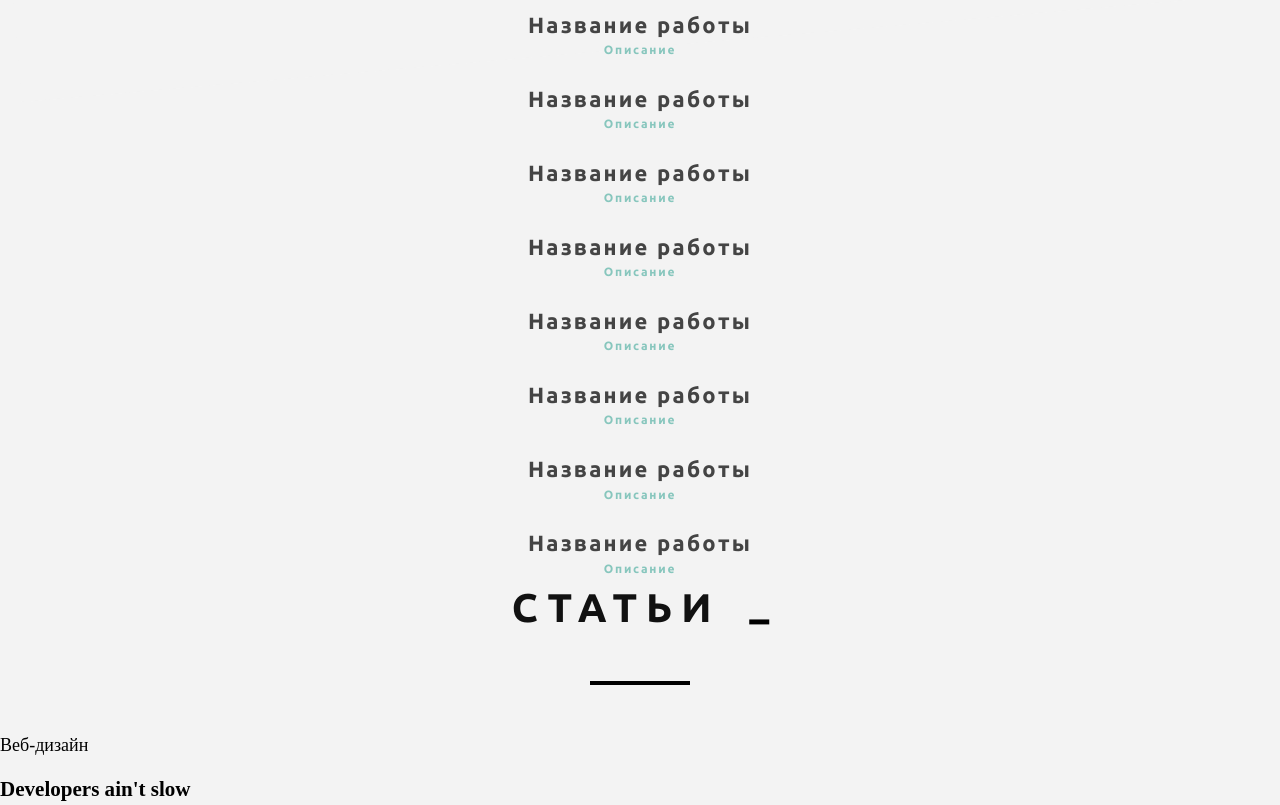
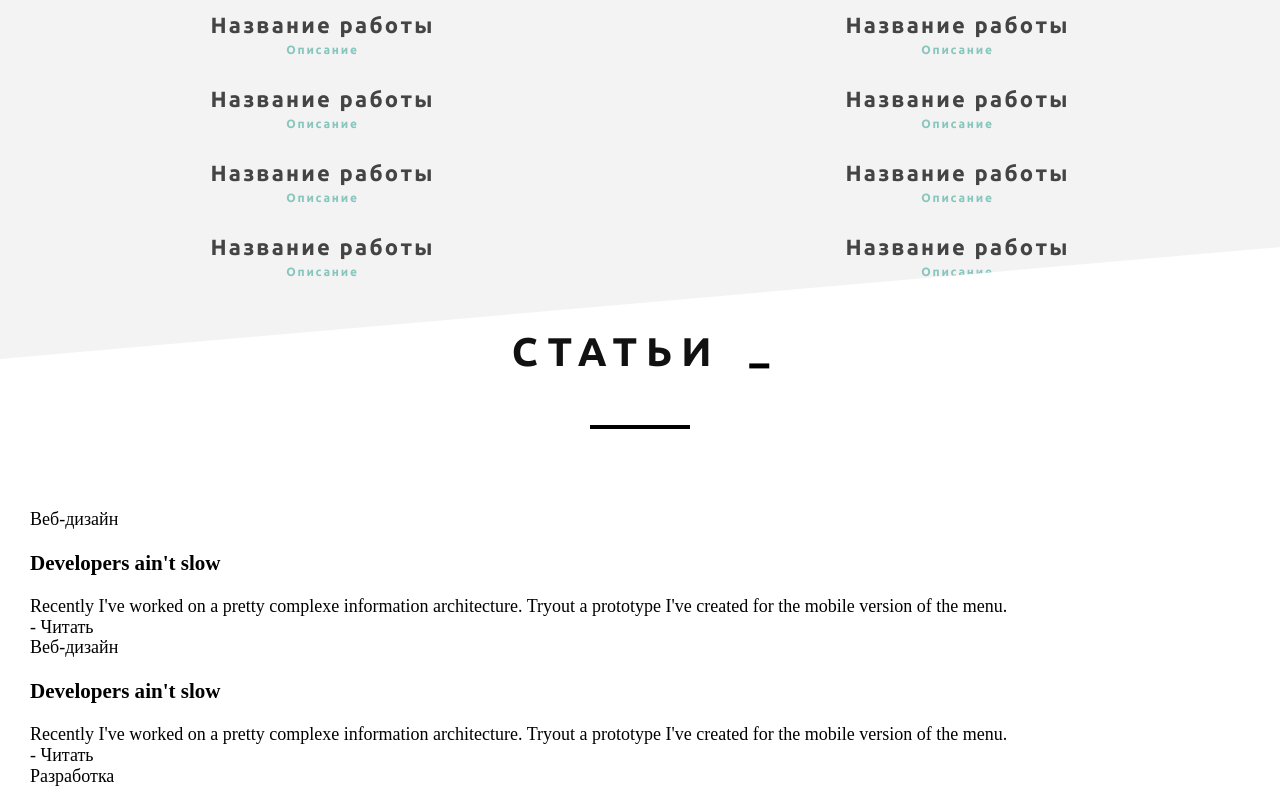
Before and after one commit to TadiusSapfiro/Portfolio, a website: page source/index.html in a window 1280 px wide. Shown: the part 2107-2912 px from the top of the page. Drawn offline with nearby package versions, Linux system fonts and the light colour scheme; files that its build step writes are made by us from their sources.

Commit message:
изменения в секции work

```diff
--- a/source/index.html
+++ b/source/index.html
@@ -196,7 +196,7 @@
 			</li>
 		</ul>
 	</section>
-	<section class="blog" id="blog">
+	<section class="blog section" id="blog">
 		<h2 class="visually-hidden">Cтатьи</h2>
 		<div class='console-container'>
 		  <span id='title-blog'></span>
--- a/source/js/script.js
+++ b/source/js/script.js
@@ -1,5 +1,4 @@
 "use strict";
-
 
 function consoleText(words, id, colors) {
   if (colors === undefined) colors = ['#111'];
--- /dev/null
+++ b/source/less/blog.less
@@ -0,0 +1,30 @@
+.blog{
+  z-index: 1;
+  max-width: 100%;
+  padding: 0 30px 60px;
+  position: relative;
+  background-color: #fff;
+  & .console-container{
+    transform: translateY(-30%);
+  }
+}
+
+//@media (min-width:520px)  {
+//  .blog{
+//    padding: 0 30px 0;
+//  }
+//}
+
+
+@media (min-width:@tablet)  {
+  .blog{
+    padding: 0 30px 180px;
+  }
+}
+
+
+@media (min-width:994px)  {
+  .blog{
+    padding-bottom: 220px;
+  }
+}
--- a/source/less/style.less
+++ b/source/less/style.less
@@ -8,3 +8,4 @@
 @import url(main-nav.less);
 @import url(tadiusSapfiro.less);
 @import url(work.less);
+@import url(blog.less);
--- a/source/less/work.less
+++ b/source/less/work.less
@@ -1,5 +1,5 @@
 .work{
-  padding: 0 10px;
+  padding: 0 10px 70px;
   position: relative;
   z-index: 1;
   & .console-container{
@@ -8,7 +8,7 @@
 
   &__list{
     display: grid;
-    grid-template-rows: repeat(auto,8);
+    grid-template-columns: auto;
     grid-gap: 10px;
   }
 
@@ -16,7 +16,6 @@
     display: grid;
     grid-template-rows: auto auto;
     justify-content: center;
-    align-items: center;
     grid-gap: 5px;
     padding: 10px;
     transition-duration: 0.3s;
@@ -52,7 +51,24 @@
     font-size: 12px;
     font-weight: 700;
   }
+}
+
+@media (min-width:@tablet)  {
+  .work {
+    //& .console-container {
+    //  transform: translateY(-30%);
+    //}
+
+    &__list {
+      grid-template-columns: auto auto;
+      grid-gap: 10px;
+    }
+  }
+}
 
 
-
+@media (min-width:994px)  {
+  .blog{
+    padding-bottom: 220px;
+  }
 }
```
Also changed, not shown: 1 other file.
